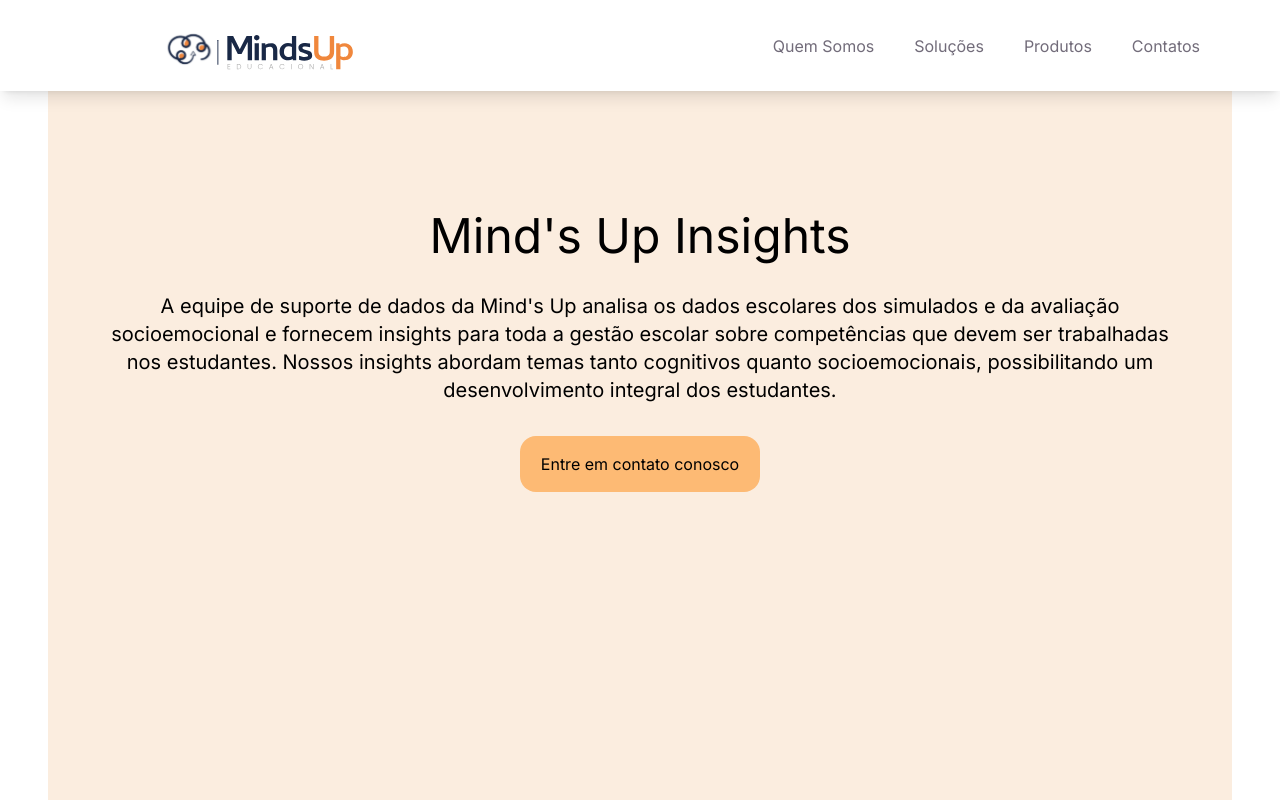
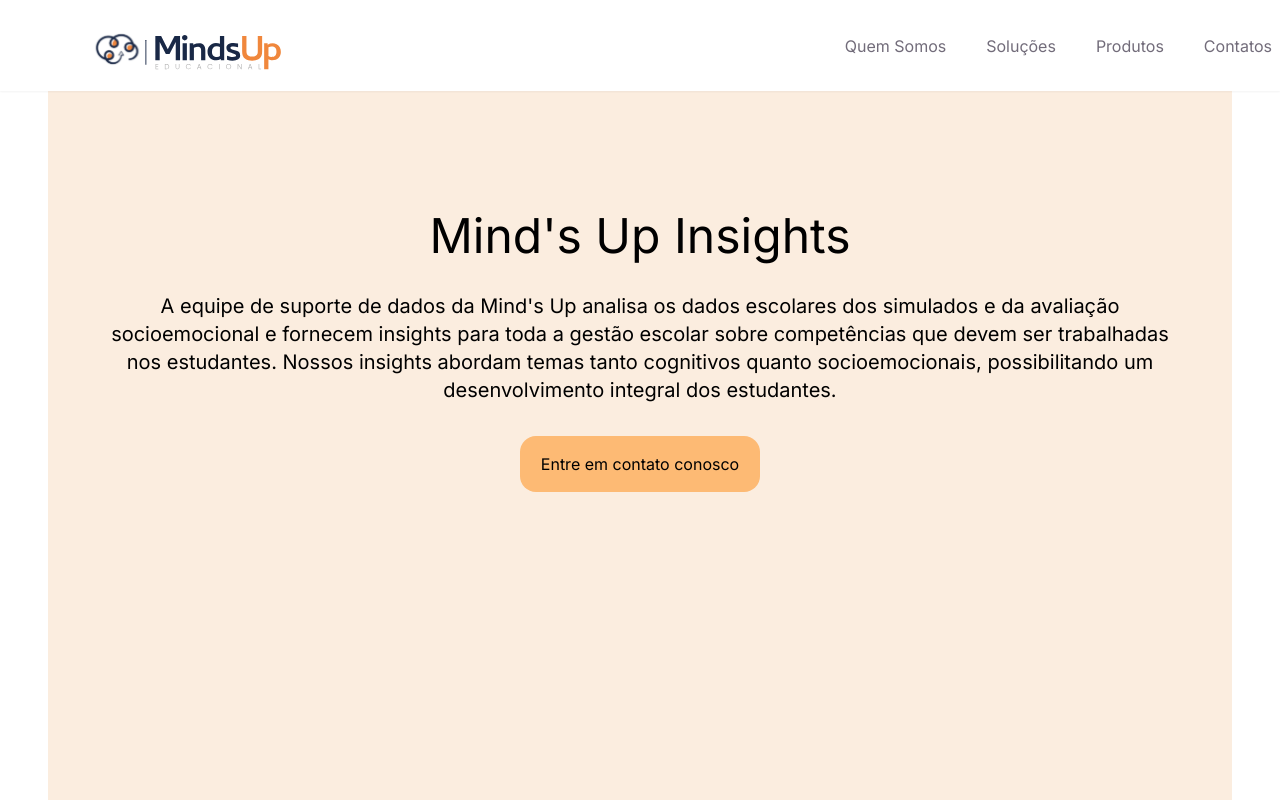
Before and after one commit to juliocesarnb/MindsUP, a Next.js app: page /Insights in a window 1280 px wide. Shown: the top 800 px of the page. Built offline with nearby package versions, Linux system fonts and the light colour scheme.

Commit message:
Commit final antes de colocar site no ar! melhorias na responsividade feitas!

```diff
--- a/src/app/Socioemocional/page.js
+++ b/src/app/Socioemocional/page.js
@@ -8,7 +8,7 @@
   return (
     <Background>
       <Navbar />
-      <section className="h-auto lg:h-screen bg-purple-1 rounded-2xl m-4 sm:m-8 lg:m-12">
+      <section className="h-auto lg:h-screen bg-purple-1 rounded-2xl m-4 sm:m-22 lg:m-12">
         <div className="flex flex-col gap-8 justify-center items-center container pt-16 sm:pt-24 lg:pt-32 p-4 sm:p-8 md:p-10 lg:p-12">
 
           <h1 className="text-blue-dark text-center pt-4 sm:pt-6 lg:pt-9 text-2xl sm:text-3xl md:text-4xl lg:text-5xl">
--- a/src/app/components/Navbar.js
+++ b/src/app/components/Navbar.js
@@ -5,8 +5,8 @@
 
 const Navbar = () => {
   return (
-    <nav className="fixed top-0 w-full bg-white shadow-lg z-50 text-black-1 py-4">
-      <div className="container mx-auto flex items-center justify-between px-4 md:px-20">
+    <nav className="fixed top-0 w-full bg-white shadow-sm z-50 text-black-1 py-4">
+      <div className="container mx-auto flex items-center justify-between px-4 md:px-2">
         <div className="ml-20">
           <Link href="/" >
             <Image
--- a/src/app/page.js
+++ b/src/app/page.js
@@ -13,12 +13,17 @@
     loop: {},
   });
   return (
-    <main className="mt-22">
+    <main className="pt-[4rem]">
       <Background>
+
         {" "}
+
         {/*Background padrão */}
+
         <Navbar /> {/* Menu superior */}
+
         {/* Seção - 1: Primeira Seção  */}
+
         <div class="w-96 h-96 rounded-full bg-gradient-to-br from-blue-200 to-purple-100 filter blur-3xl  absolute z-0 lg:ml-40 mt-4 "></div>
         <div class="w-96 h-96 rounded-full bg-gradient-to-br from-purple-200 to-blue-100 filter blur-3xl  absolute z-0 ml-2 mt-44"></div>
         <div class="w-96 h-96 rounded-full bg-gradient-to-br from-purple-100 to-orange-100 filter blur-3xl absolute z-0 lg:ml-96 mt-28"></div>
```
